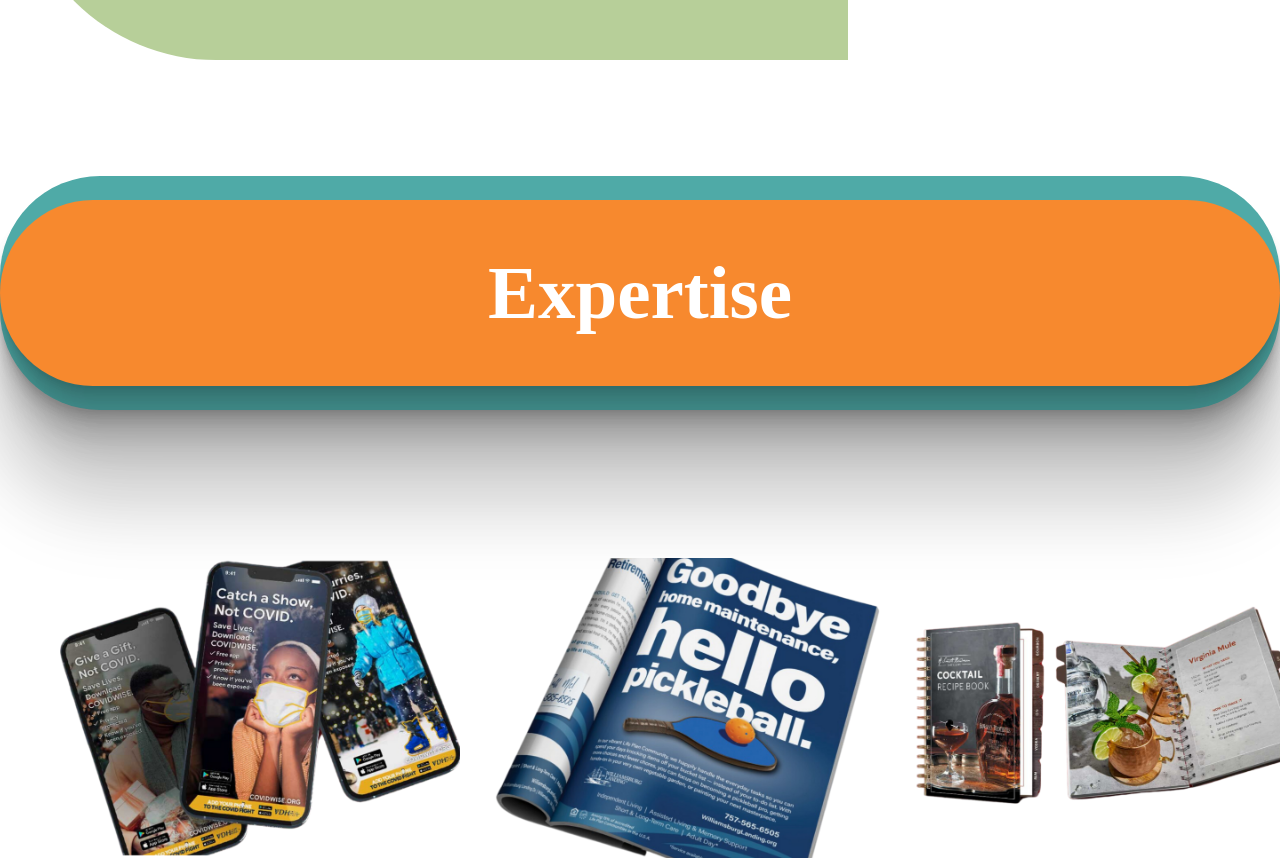
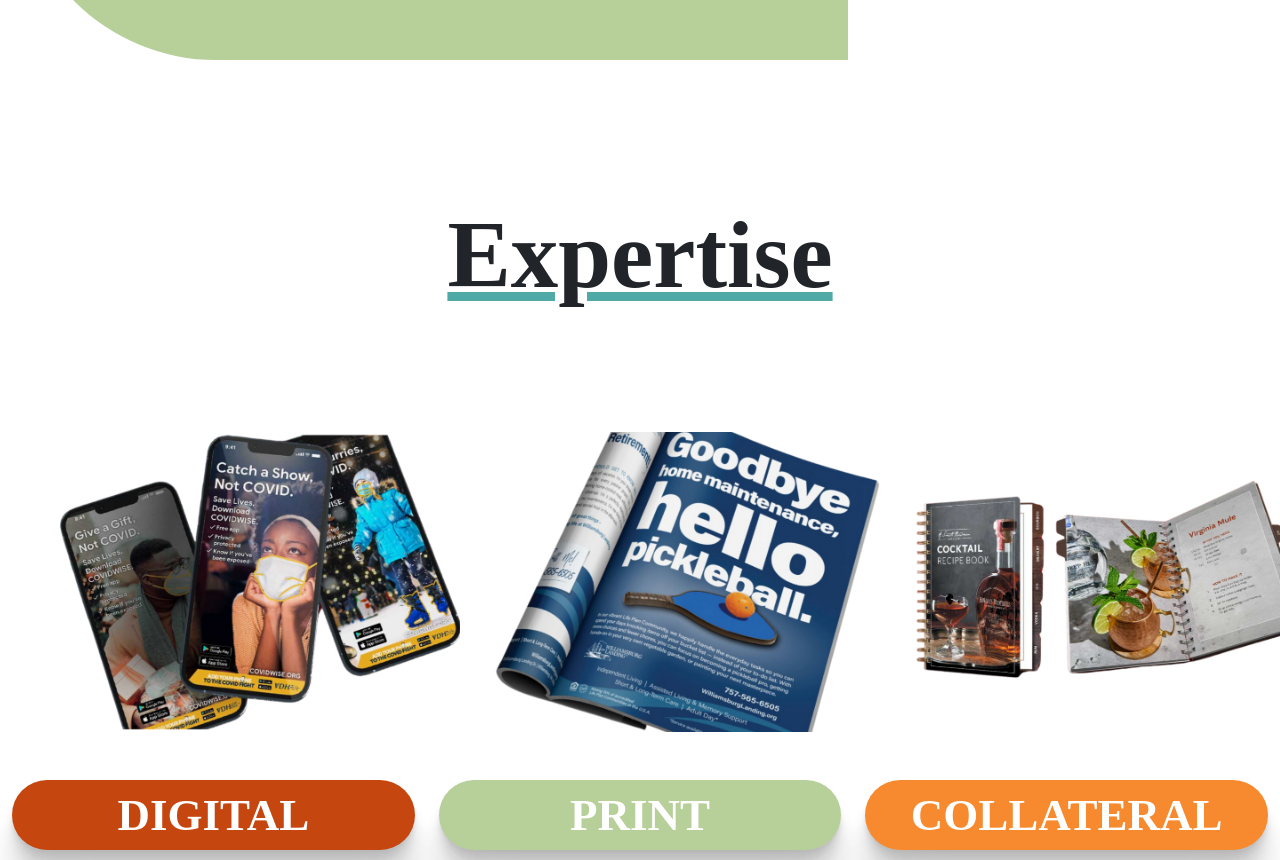
Before and after one commit to spencerrossrobinson/kennedy-heidel, a React (Create React App) app: page / in a window 1280 px wide. Shown: the part 1100-1960 px from the top of the page. Built offline with nearby package versions, Linux system fonts and the light colour scheme; a web font is replaced by a local one.

Commit message:
Buttons for About, Home cosmetic tweak

```diff
--- a/src/components/HomeCar.js
+++ b/src/components/HomeCar.js
@@ -83,7 +83,11 @@ const HomeCar = (args) => {
   });
 
   return (
-    <Row className="mt-5 p-5 text-center m-auto" style={{ color: "#C6460F" }}>
+    <Row
+      className="mt-5 p-5 text-center m-auto"
+      style={{ color: "#C6460F" }}
+      id="home-car"
+    >
       <h1
         className="text-center header-font"
         style={{ fontWeight: 700, fontStyle: "bold", fontSize: 85 }}
--- a/src/components/HomeCards.js
+++ b/src/components/HomeCards.js
@@ -1,4 +1,4 @@
-import { Fade, Zoom } from "react-awesome-reveal";
+import { Slide, Zoom } from "react-awesome-reveal";
 import {
   Card,
   CardBody,
@@ -59,37 +59,27 @@ const HomeCards = () => {
   ];
 
   return (
-    <div className="mt-5 " style={{ marginBottom: 150 }}>
-      <Row
-        className="card-shadow blue-background py-4 "
-        style={{
-          borderTopLeftRadius: 100,
-          borderBottomLeftRadius: 100,
-          borderTopRightRadius: 100,
-          borderBottomRightRadius: 100,
-        }}
-      >
-        <Row
-          className="card-shadow orange-background m-0"
-          style={{
-            borderTopLeftRadius: 300,
-            borderBottomLeftRadius: 300,
-            borderTopRightRadius: 300,
-            borderBottomRightRadius: 300,
-          }}
-        >
-          <Fade>
+    <div className="mt-5 " id="home-card" style={{ marginBottom: 150 }}>
+      <Row className="text-center m-auto">
+        <Col className="py-4 ">
+          <Slide>
             <h1
-              className="text-center m-5 header-font"
-              style={{ fontSize: 75, color: "white", fontWeight: 700 }}
+              className="text-center m-5 header-font zoom"
+              style={{
+                fontSize: 95,
+                fontWeight: 700,
+                textDecoration: "underline",
+                textDecorationColor: "#4faaa7",
+              }}
+              md={4}
             >
               Expertise
             </h1>
-          </Fade>
-        </Row>
+          </Slide>
+        </Col>
       </Row>
       {/* mapping through the cardData to display 5 cards that will eventually be links on the home page */}
-      <Row style={{ marginTop: 100 }}>
+      <Row>
         {cardData.map((card) => (
           <Col
             className="zoom m-auto text-center"
--- a/src/pages/About.js
+++ b/src/pages/About.js
@@ -1,8 +1,9 @@
 import { Slide } from "react-awesome-reveal";
-import { Container, Row, Col } from "reactstrap";
+import { Container, Row, Col, Button } from "reactstrap";
 import headshot from "../imgs/headshots/headshot-front.jpg";
 import { Bounce } from "react-awesome-reveal";
 import resume from "../imgs/headshots/ken-resume.png";
+import { Link } from "react-router-dom";
 
 const About = () => {
   //about page for ken
@@ -51,6 +52,27 @@ const About = () => {
                 natus, nemo eligendi ipsam, atque nihil. Aliquam cumque dolores
                 dolore praesentium exercitationem neque nisi.
               </p>
+              <Row className="text-center">
+                <Col xs={4}>
+                  <Link
+                    to="/gallery"
+                    style={{ color: "inherit", textDecoration: "none" }}
+                  >
+                    <Button className="bottom-header-background">
+                      Gallery of Work
+                    </Button>
+                  </Link>
+                </Col>
+                <Col xs={4}>
+                  <Link
+                    to="https://www.kennedyheidel.com/_files/ugd/1b3afa_4220e04dd2f446e58c6a9d4d400ccc50.pdf"
+                    target="_blank"
+                    style={{ color: "inherit", textDecoration: "none" }}
+                  >
+                    <Button className="bottom-header-background">RESUME</Button>
+                  </Link>
+                </Col>
+              </Row>
             </Bounce>
           </Col>
           {/* headshot of ken */}
--- a/src/pages/Gallery.js
+++ b/src/pages/Gallery.js
@@ -21,12 +21,12 @@ const Gallery = () => {
         </Row>
         <Row className="m-auto text-center">
           {GALLERY.map((pic) => (
-            <Col xs={4} className="m-auto">
+            <Col xs={12} sm={6} lg={4} className="m-auto">
               <img
                 src={pic.img}
                 alt=""
                 style={{ width: "20rem", borderRadius: 25 }}
-                className="mega-zoom card-shadow"
+                className="mega-zoom card-shadow m-3"
               />
             </Col>
           ))}
--- a/src/pages/Home.js
+++ b/src/pages/Home.js
@@ -51,7 +51,7 @@ const Home = () => {
             </Slide>
           </Col>
         </Row>
-        <Row className="p-3" style={{ marginTop: 100, marginBottom: 100 }}>
+        <Row className="p-3" style={{ marginTop: 100, marginBottom: 50 }}>
           <Col
             className="text-center zoom p-5 m-auto green-background"
             style={{ borderBottomLeftRadius: 200, color: "white" }}
@@ -111,30 +111,27 @@ const Home = () => {
             >
               Kennedy Heidel Copywriter
             </h1>
-            <div
-              className="green-background p-5"
-              // style={{ borderBottomRightRadius: 200 }}
-            >
-              <p>
-                Lorem ipsum dolor sit amet consectetur adipisicing elit.
-                Exercitationem, rerum. Aspernatur fugiat laborum sunt a numquam
-                obcaecati, inventore aperiam deleniti quia at ullam eveniet
-                beatae assumenda voluptates, laboriosam
-                <br />
-                labore ad. Lorem ipsum dolor sit amet consectetur adipisicing
-                elit. Non cupiditate blanditiis fugit a maxime? Libero
-                voluptatem blanditiis at consequatur labore nam voluptas
-                corrupti explicabo! Soluta, quidem omnis? Error, consectetur
-                iste!
-              </p>
+            <p className="green-background p-5">
+              Lorem ipsum dolor sit amet consectetur adipisicing elit.
+              Exercitationem, rerum. Aspernatur fugiat laborum sunt a numquam
+              obcaecati, inventore aperiam deleniti quia at ullam eveniet beatae
+              assumenda voluptates, laboriosam
+              <br />
+              labore ad. Lorem ipsum dolor sit amet consectetur adipisicing
+              elit. Non cupiditate blanditiis fugit a maxime? Libero voluptatem
+              blanditiis at consequatur labore nam voluptas corrupti explicabo!
+              Soluta, quidem omnis? Error, consectetur iste!
+            </p>
+            <p>
               <Link
                 to="https://www.kennedyheidel.com/_files/ugd/1b3afa_4220e04dd2f446e58c6a9d4d400ccc50.pdf"
                 target="_blank"
                 style={{ color: "inherit", textDecoration: "none" }}
+                className="text-center"
               >
-                <Button className="bottom-header-background">RESUME</Button>
+                <Button className="orange-background">RESUME</Button>
               </Link>
-            </div>
+            </p>
           </Col>
         </Row>
       </Container>
```
